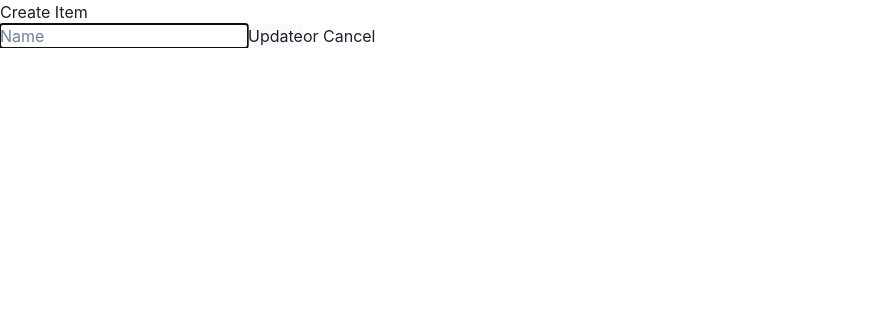
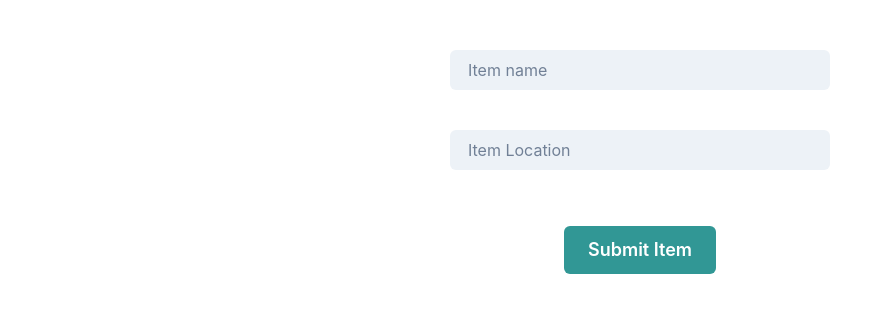
Before and after one commit to 3LucasZ/ez-find, a Next.js app: page /add-item in a window 1280 px wide. Shown: the top 312 px of the page, without its empty margins (0-893 px from the left). Built offline with nearby package versions, Linux system fonts and the light colour scheme.

Commit message:
revised add item page

```diff
--- a/src/pages/add-item.tsx
+++ b/src/pages/add-item.tsx
@@ -1,12 +1,29 @@
 import React, { useState } from "react";
 import Router from "next/router";
 
+import {
+  FormControl,
+  Input,
+  Button,
+
+} from '@chakra-ui/react'
+import { Form } from "react-bootstrap";
+
+enum FormState {
+  Input,
+  Submitting,
+  Error,
+  Success
+}
+
 const ItemDraft: React.FC = () => {
-  const [name, setName] = useState("");
-  const [locations, addLocation] = useState([]);
+  const [name, setItemName] = useState("");
+  const [formState, setFormState] = useState(FormState.Input);
+  const [locations, setLocation] = useState("");
 
   const submitData = async (e: React.SyntheticEvent) => {
     e.preventDefault();
+    setFormState(FormState.Submitting);
     try {
       const body = { name, locations };
       const res = await fetch("/api/add-item", {
@@ -15,27 +32,53 @@ const ItemDraft: React.FC = () => {
         body: JSON.stringify(body),
       });
       await Router.push("view-items");
+      setFormState(FormState.Success);
     } catch (error) {
+      setFormState(FormState.Error);
       console.error(error);
     }
   };
+/* Use to unit test form states */
+  // const simulateSubmissionData = async (e: React.SyntheticEvent) => {
+  //   console.log("Hello");
+  //   e.preventDefault();
+  //   setFormState(FormState.Submitting);
+  //   setTimeout(() => {
+  //     console.log("Sending");
+  //     setFormState(FormState.Input);
+  //   }, 3000);
+  // }
 
   return (
+    <div className="add-item-form">
     <form onSubmit={submitData}>
-      <h1>Create Item</h1>
-      <input
-        autoFocus
-        onChange={(e) => setName(e.target.value)}
-        placeholder="Name"
-        type="text"
-        value={name}
-      />
+      <FormControl>
+        <Input
+          variant="filled"
+          marginTop={10}
+          placeholder="Item name"
+          isDisabled={formState===FormState.Input ? false : true}
+          onChange={(e) => setItemName(e.target.value)}>
+        </Input>
+        <Input
+          variant="filled"
+          marginY={10}
+          placeholder="Item Location"
+          isDisabled={formState===FormState.Input ? false : true}
+          onChange={(e) => setLocation(e.target.value)}>
+        </Input>
+        <Button
+          mt={4}
+          size='lg'
+          colorScheme="teal"
+          type='submit'
+          isLoading={formState == FormState.Input ? false: true}>
 
-      <input disabled={!name} type="submit" value="Update" />
-      <a href="#" onClick={() => Router.push("/")}>
-        or Cancel
-      </a>
+        Submit Item
+      </Button>
+      </FormControl>
     </form>
+    </div>
   );
 };
 
--- a/src/styles/globals.css
+++ b/src/styles/globals.css
@@ -105,3 +105,13 @@ a {
     color-scheme: dark;
   }
 }
+
+.add-item-form {
+  flex-direction: row;
+  margin: auto;
+  padding: 10px;
+  width: 400px;
+  justify-items: center;
+  text-align: center;
+
+}
```
Also changed, not shown: 1 other file (tests, documents, lock files or other folders).
